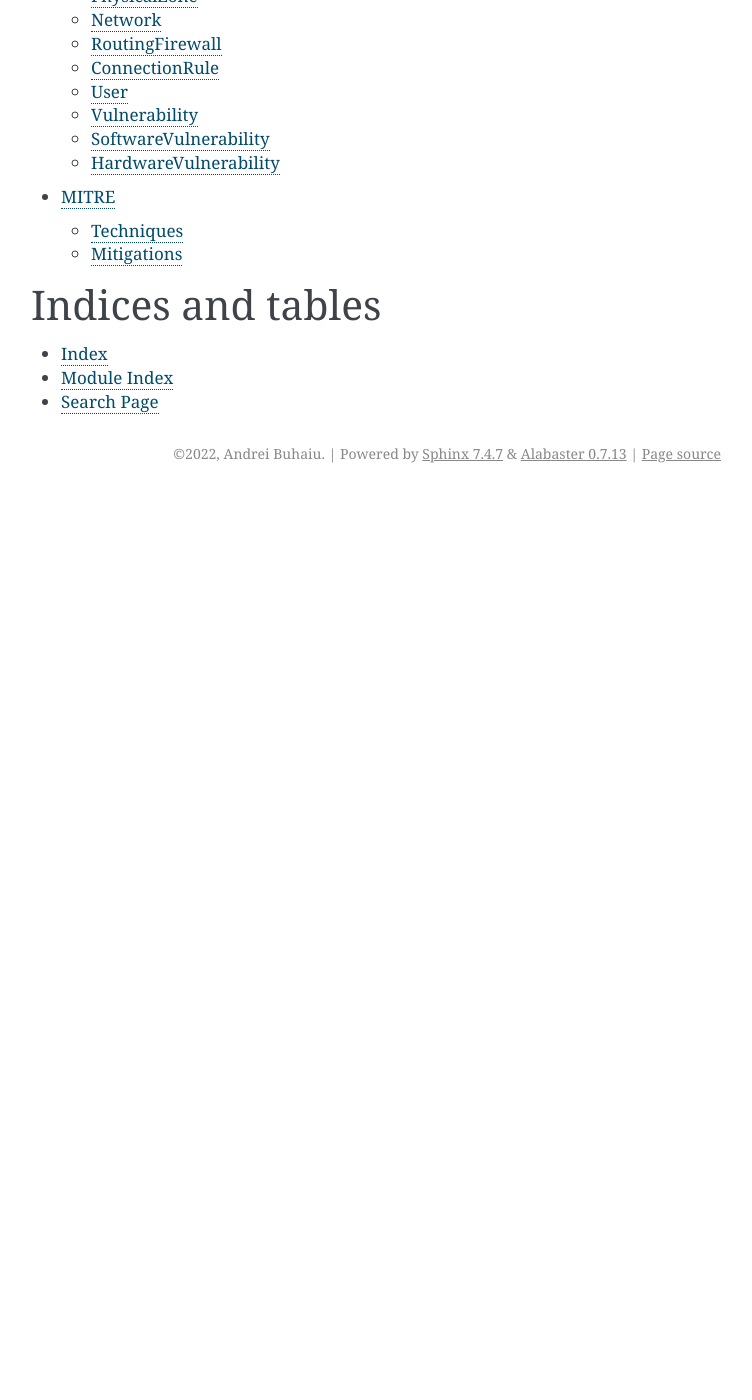
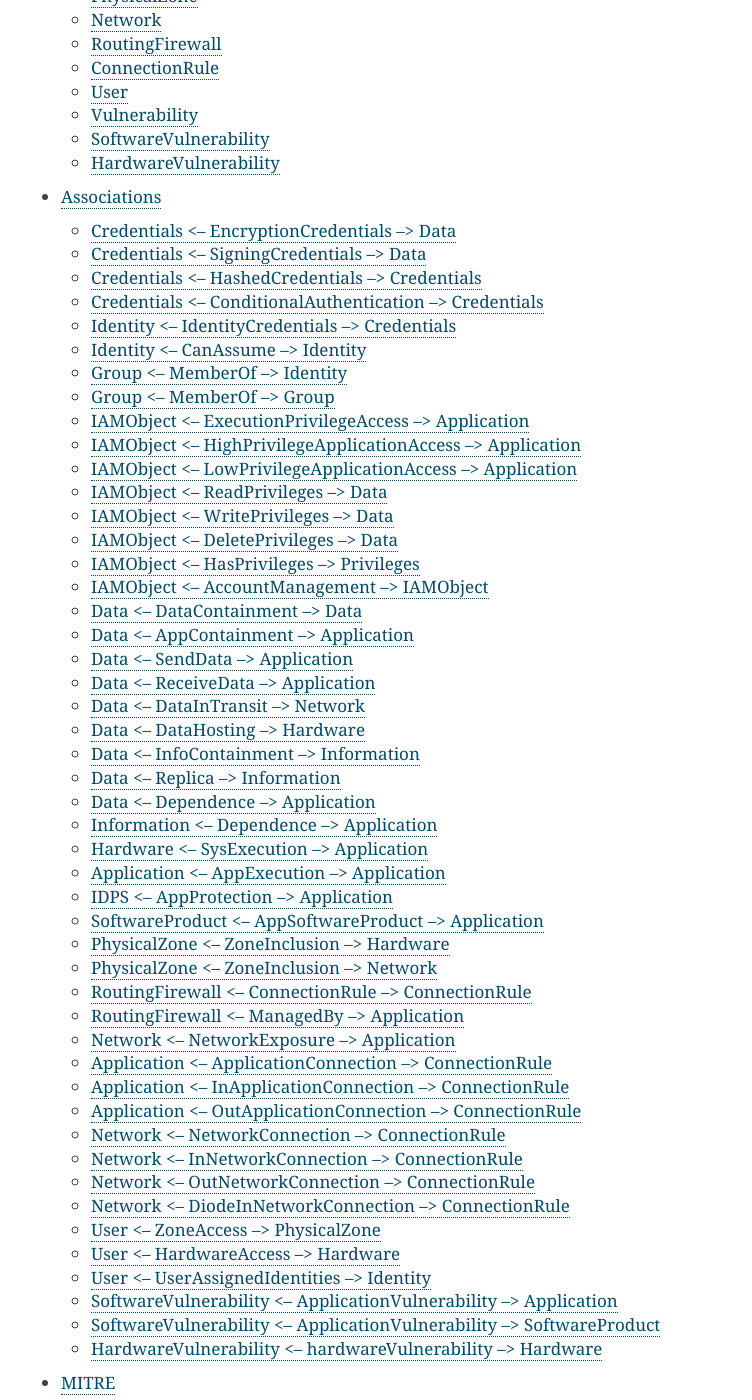
Before and after one commit to mal-lang/coreLang-documentation, a Sphinx documentation site: the page built from source/index.rst, in a window 1280 px wide and 1400 px high, scrolled down 511 px. Shown: the whole window, without its empty margins (389-1141 px from the left). Built offline with Sphinx 7.4.7, drawn with Linux system fonts in a browser that asks for light colours; before the commit the page ends 1004 px from its top, so only the background shows below that.

Commit message:
Multiple changes:
Add coreLang associations.
Add labels to assets, associations, and MITRE mitigations.
Add links to mitre descriptions for MITRE mitigations.

```diff
--- a/source/assets.rst
+++ b/source/assets.rst
@@ -1,9 +1,11 @@
 Assets
-------
+======
 
 .. contents::
    :depth: 2
    :local:
+
+.. _asset_iamobject:
 
 IAMObject
 ^^^^^^^^^
@@ -24,6 +26,8 @@ successfulLockout
 lockout
 """""""
 
+.. _asset_identity:
+
 Identity
 ^^^^^^^^
 assume
@@ -33,10 +37,14 @@ lockoutFromCredentials
 lockout
 """""""
 
+.. _asset_privileges:
+
 Privileges
 ^^^^^^^^^^
 assume
 """"""
+
+.. _asset_group:
 
 Group
 ^^^^^
@@ -44,6 +52,8 @@ assume
 """"""
 lockoutFromMembers
 """"""""""""""""""
+
+.. _asset_credentials:
 
 Credentials
 ^^^^^^^^^^^
@@ -76,6 +86,8 @@ guessCredentialsFromHash
 guessCredentials
 """"""""""""""""
 
+.. _asset_information:
+
 Information
 ^^^^^^^^^^^
 read
@@ -98,6 +110,8 @@ attemptDenyFromReplica
 """"""""""""""""""""""
 attemptExtractFromReplica
 """""""""""""""""""""""""
+
+.. _asset_data:
 
 Data
 ^^^^
@@ -174,6 +188,8 @@ reverseReach
 extract
 """""""
 
+.. _asset_hardware:
+
 Hardware
 ^^^^^^^^
 attemptUseVulnerabilityFromPhysicalAccess
@@ -227,6 +243,8 @@ read
 modify
 """"""
 
+.. _asset_softwareproduct:
+
 SoftwareProduct
 ^^^^^^^^^^^^^^^
 compromiseApplications
@@ -239,6 +257,8 @@ modifyApplications
 """"""""""""""""""
 denyApplications
 """"""""""""""""
+
+.. _asset_application:
 
 Application
 ^^^^^^^^^^^
@@ -379,6 +399,8 @@ denyFromNetworkingAsset
 denyFromLockout
 """""""""""""""
 
+.. _asset_idps:
+
 IDPS
 ^^^^
 bypassEffectiveness
@@ -390,10 +412,14 @@ fullAccess
 deny
 """"
 
+.. _asset_physicalzone:
+
 PhysicalZone
 ^^^^^^^^^^^^
 gainPhysicalAccess
 """"""""""""""""""
+
+.. _asset_network:
 
 Network
 ^^^^^^^
@@ -452,12 +478,16 @@ successfulAdversaryInTheMiddle
 adversaryInTheMiddle
 """"""""""""""""""""
 
+.. _asset_routingfirewall:
+
 RoutingFirewall
 ^^^^^^^^^^^^^^^
 deny
 """"
 fullAccess
 """"""""""
+
+.. _asset_connectionrule:
 
 ConnectionRule
 ^^^^^^^^^^^^^^
@@ -498,6 +528,8 @@ attemptDeny
 deny
 """"
 
+.. _asset_user:
+
 User
 ^^^^
 bypassSecurityAwareness
@@ -545,6 +579,8 @@ exploit
 """""""
 impact
 """"""
+
+.. _asset_softwarevulnerability:
 
 SoftwareVulnerability
 ^^^^^^^^^^^^^^^^^^^^^
@@ -579,6 +615,8 @@ exploitTrivially
 exploitWithEffort
 """""""""""""""""
 
+.. _asset_hardwarevulnerability:
+
 HardwareVulnerability
 ^^^^^^^^^^^^^^^^^^^^^
 physicalAccessAchieved
--- /dev/null
+++ b/source/associations.rst
@@ -0,0 +1,246 @@
+Associations
+============
+
+.. contents::
+   :depth: 2
+   :local:
+
+.. _association_encryptioncredentials:
+
+Credentials <-- EncryptionCredentials --> Data
+^^^^^^^^^^^^^^^^^^^^^^^^^^^^^^^^^^^^^^^^^^^^^^
+
+.. _association_signingcredentials:
+
+Credentials <-- SigningCredentials --> Data
+^^^^^^^^^^^^^^^^^^^^^^^^^^^^^^^^^^^^^^^^^^^
+
+.. _association_hashedcredentials:
+
+Credentials <-- HashedCredentials --> Credentials
+^^^^^^^^^^^^^^^^^^^^^^^^^^^^^^^^^^^^^^^^^^^^^^^^^
+
+.. _association_conditionalauthentication:
+
+Credentials <-- ConditionalAuthentication --> Credentials
+^^^^^^^^^^^^^^^^^^^^^^^^^^^^^^^^^^^^^^^^^^^^^^^^^^^^^^^^^
+
+.. _association_identitycredentials:
+
+Identity <-- IdentityCredentials --> Credentials
+^^^^^^^^^^^^^^^^^^^^^^^^^^^^^^^^^^^^^^^^^^^^^^^^
+
+.. _association_canassume:
+
+Identity <-- CanAssume --> Identity
+^^^^^^^^^^^^^^^^^^^^^^^^^^^^^^^^^^^
+
+.. _association_memberof_identity:
+
+Group <-- MemberOf --> Identity
+^^^^^^^^^^^^^^^^^^^^^^^^^^^^^^^
+
+.. _association_memberof_group:
+
+Group <-- MemberOf --> Group
+^^^^^^^^^^^^^^^^^^^^^^^^^^^^
+
+.. _association_executionprivilegeaccess:
+
+IAMObject <-- ExecutionPrivilegeAccess --> Application
+^^^^^^^^^^^^^^^^^^^^^^^^^^^^^^^^^^^^^^^^^^^^^^^^^^^^^^
+
+.. _association_highprivilegeapplicationaccess:
+
+IAMObject <-- HighPrivilegeApplicationAccess --> Application
+^^^^^^^^^^^^^^^^^^^^^^^^^^^^^^^^^^^^^^^^^^^^^^^^^^^^^^^^^^^^
+
+.. _association_lowprivilegeapplicationaccess:
+
+IAMObject <-- LowPrivilegeApplicationAccess --> Application
+^^^^^^^^^^^^^^^^^^^^^^^^^^^^^^^^^^^^^^^^^^^^^^^^^^^^^^^^^^^
+
+.. _association_readprivileges:
+
+IAMObject <-- ReadPrivileges --> Data
+^^^^^^^^^^^^^^^^^^^^^^^^^^^^^^^^^^^^^
+
+.. _association_writeprivileges:
+
+IAMObject <-- WritePrivileges --> Data
+^^^^^^^^^^^^^^^^^^^^^^^^^^^^^^^^^^^^^^
+
+.. _association_deleteprivileges:
+
+IAMObject <-- DeletePrivileges --> Data
+^^^^^^^^^^^^^^^^^^^^^^^^^^^^^^^^^^^^^^^
+
+.. _association_hasprivileges:
+
+IAMObject <-- HasPrivileges --> Privileges
+^^^^^^^^^^^^^^^^^^^^^^^^^^^^^^^^^^^^^^^^^^
+
+.. _association_accountmanagement:
+
+IAMObject <-- AccountManagement --> IAMObject
+^^^^^^^^^^^^^^^^^^^^^^^^^^^^^^^^^^^^^^^^^^^^^
+
+.. _association_datacontainment:
+
+Data <-- DataContainment --> Data
+^^^^^^^^^^^^^^^^^^^^^^^^^^^^^^^^^
+
+.. _association_appcontainment:
+
+Data <-- AppContainment --> Application
+^^^^^^^^^^^^^^^^^^^^^^^^^^^^^^^^^^^^^^^
+
+.. _association_senddata:
+
+Data <-- SendData --> Application
+^^^^^^^^^^^^^^^^^^^^^^^^^^^^^^^^^
+
+.. _association_receivedata:
+
+Data <-- ReceiveData --> Application
+^^^^^^^^^^^^^^^^^^^^^^^^^^^^^^^^^^^^
+
+.. _association_dataintransit:
+
+Data <-- DataInTransit --> Network
+^^^^^^^^^^^^^^^^^^^^^^^^^^^^^^^^^^
+
+.. _association_datahosting:
+
+Data <-- DataHosting --> Hardware
+^^^^^^^^^^^^^^^^^^^^^^^^^^^^^^^^^
+
+.. _association_infocontainment:
+
+Data <-- InfoContainment --> Information
+^^^^^^^^^^^^^^^^^^^^^^^^^^^^^^^^^^^^^^^^
+
+.. _association_replica:
+
+Data <-- Replica --> Information
+^^^^^^^^^^^^^^^^^^^^^^^^^^^^^^^^
+
+.. _association_data_dependence:
+
+Data <-- Dependence --> Application
+^^^^^^^^^^^^^^^^^^^^^^^^^^^^^^^^^^^
+
+.. _association_information_dependence:
+
+Information <-- Dependence --> Application
+^^^^^^^^^^^^^^^^^^^^^^^^^^^^^^^^^^^^^^^^^^
+
+.. _association_sysexecution:
+
+Hardware <-- SysExecution --> Application
+^^^^^^^^^^^^^^^^^^^^^^^^^^^^^^^^^^^^^^^^^
+
+.. _association_appexecution:
+
+Application <-- AppExecution --> Application
+^^^^^^^^^^^^^^^^^^^^^^^^^^^^^^^^^^^^^^^^^^^^
+
+.. _association_appprotection:
+
+IDPS <-- AppProtection --> Application
+^^^^^^^^^^^^^^^^^^^^^^^^^^^^^^^^^^^^^^
+
+.. _association_appsoftwareproduct:
+
+SoftwareProduct <-- AppSoftwareProduct --> Application
+^^^^^^^^^^^^^^^^^^^^^^^^^^^^^^^^^^^^^^^^^^^^^^^^^^^^^^
+
+.. _association_zoneinclusion_hardware:
+
+PhysicalZone <-- ZoneInclusion --> Hardware
+^^^^^^^^^^^^^^^^^^^^^^^^^^^^^^^^^^^^^^^^^^^
+
+.. _association_zoneinclusion_network:
+
+PhysicalZone <-- ZoneInclusion --> Network
+^^^^^^^^^^^^^^^^^^^^^^^^^^^^^^^^^^^^^^^^^^
+
+.. _association_connectionrule:
+
+RoutingFirewall <-- ConnectionRule --> ConnectionRule
+^^^^^^^^^^^^^^^^^^^^^^^^^^^^^^^^^^^^^^^^^^^^^^^^^^^^^
+
+.. _association_managedby:
+
+RoutingFirewall <-- ManagedBy --> Application
+^^^^^^^^^^^^^^^^^^^^^^^^^^^^^^^^^^^^^^^^^^^^^
+
+.. _association_networkexposure:
+
+Network <-- NetworkExposure --> Application
+^^^^^^^^^^^^^^^^^^^^^^^^^^^^^^^^^^^^^^^^^^^
+
+.. _association_applicationconnection:
+
+Application <-- ApplicationConnection --> ConnectionRule
+^^^^^^^^^^^^^^^^^^^^^^^^^^^^^^^^^^^^^^^^^^^^^^^^^^^^^^^^
+
+.. _association_inapplicationconnection:
+
+Application <-- InApplicationConnection --> ConnectionRule
+^^^^^^^^^^^^^^^^^^^^^^^^^^^^^^^^^^^^^^^^^^^^^^^^^^^^^^^^^^
+
+.. _association_outapplicationconnection:
+
+Application <-- OutApplicationConnection --> ConnectionRule
+^^^^^^^^^^^^^^^^^^^^^^^^^^^^^^^^^^^^^^^^^^^^^^^^^^^^^^^^^^^
+
+.. _association_networkconnection:
+
+Network <-- NetworkConnection --> ConnectionRule
+^^^^^^^^^^^^^^^^^^^^^^^^^^^^^^^^^^^^^^^^^^^^^^^^
+
+.. _association_innetworkconnection:
+
+Network <-- InNetworkConnection --> ConnectionRule
+^^^^^^^^^^^^^^^^^^^^^^^^^^^^^^^^^^^^^^^^^^^^^^^^^^
+
+.. _association_outnetworkconnection:
+
+Network <-- OutNetworkConnection --> ConnectionRule
+^^^^^^^^^^^^^^^^^^^^^^^^^^^^^^^^^^^^^^^^^^^^^^^^^^^
+
+.. _association_dionenetworkconnection:
+
+Network <-- DiodeInNetworkConnection --> ConnectionRule
+^^^^^^^^^^^^^^^^^^^^^^^^^^^^^^^^^^^^^^^^^^^^^^^^^^^^^^^
+
+.. _association_zoneaccess:
+
+User <-- ZoneAccess --> PhysicalZone
+^^^^^^^^^^^^^^^^^^^^^^^^^^^^^^^^^^^^
+
+.. _association_hardwareaccess:
+
+User <-- HardwareAccess --> Hardware
+^^^^^^^^^^^^^^^^^^^^^^^^^^^^^^^^^^^^
+
+.. _association_userassignedindentities:
+
+User <-- UserAssignedIdentities --> Identity
+^^^^^^^^^^^^^^^^^^^^^^^^^^^^^^^^^^^^^^^^^^^^
+
+.. _association_applicationvulnerability_application:
+
+SoftwareVulnerability <-- ApplicationVulnerability --> Application
+^^^^^^^^^^^^^^^^^^^^^^^^^^^^^^^^^^^^^^^^^^^^^^^^^^^^^^^^^^^^^^^^^^
+
+.. _association_applicationvulnerability_softwareproduct:
+
+SoftwareVulnerability <-- ApplicationVulnerability --> SoftwareProduct
+^^^^^^^^^^^^^^^^^^^^^^^^^^^^^^^^^^^^^^^^^^^^^^^^^^^^^^^^^^^^^^^^^^^^^^
+
+.. _association_hardwarevulnerability:
+
+HardwareVulnerability <-- hardwareVulnerability --> Hardware
+^^^^^^^^^^^^^^^^^^^^^^^^^^^^^^^^^^^^^^^^^^^^^^^^^^^^^^^^^^^^
--- a/source/index.rst
+++ b/source/index.rst
@@ -11,6 +11,7 @@ Welcome to coreLang's documentation!
    :caption: Contents:
 
    assets
+   associations
    mitre/mitre
 
 
--- a/source/mitre/mitigations.rst
+++ b/source/mitre/mitigations.rst
@@ -1,135 +1,313 @@
 Mitigations
------------------
+-----------
 
 .. contents::
     :depth: 2
     :local:
 
+.. _mit_account_use_policies:
+
 M1036 	Account Use Policies
 ^^^^^^^^^^^^^^^^^^^^^^^^^^^^
+
+`Mitre Description <https://attack.mitre.org/mitigations/M1036/>`__
+
+.. _mit_active_directory_configuration:
 
 M1015 	Active Directory Configuration
 ^^^^^^^^^^^^^^^^^^^^^^^^^^^^^^^^^^^^^^
 
+`Mitre Description <https://attack.mitre.org/mitigations/M1015/>`__
+
+.. _mit_antivirus_antimalware:
+
 M1049 	Antivirus/Antimalware
 ^^^^^^^^^^^^^^^^^^^^^^^^^^^^^
+
+`Mitre Description <https://attack.mitre.org/mitigations/M1049/>`__
+
+.. _mit_application_developer_guidance:
 
 M1013 	Application Developer Guidance
 ^^^^^^^^^^^^^^^^^^^^^^^^^^^^^^^^^^^^^^
 
+`Mitre Description <https://attack.mitre.org/mitigations/M1013/>`__
+
+.. _mit_application_isolation_and_sanboxing:
+
 M1048 	Application Isolation and Sandboxing
 ^^^^^^^^^^^^^^^^^^^^^^^^^^^^^^^^^^^^^^^^^^^^
+
+`Mitre Description <https://attack.mitre.org/mitigations/M1048/>`__
+
+.. _mit_audit:
 
 M1047 	Audit
 ^^^^^^^^^^^^^
 
+`Mitre Description <https://attack.mitre.org/mitigations/M1047/>`__
+
+.. _mit_behavior_prevention_on_endpoint:
+
 M1040 	Behavior Prevention on Endpoint
 ^^^^^^^^^^^^^^^^^^^^^^^^^^^^^^^^^^^^^^^
+
+`Mitre Description <https://attack.mitre.org/mitigations/M1040/>`__
+
+.. _mit_boot_integrity:
 
 M1046 	Boot Integrity
 ^^^^^^^^^^^^^^^^^^^^^^
 
+`Mitre Description <https://attack.mitre.org/mitigations/M1046/>`__
+
+.. _mit_code_signing:
+
 M1045 	Code Signing
 ^^^^^^^^^^^^^^^^^^^^
+
+`Mitre Description <https://attack.mitre.org/mitigations/M1045/>`__
+
+.. _mit_credential_access_protection:
 
 M1043 	Credential Access Protection
 ^^^^^^^^^^^^^^^^^^^^^^^^^^^^^^^^^^^^
 
+`Mitre Description <https://attack.mitre.org/mitigations/M1043/>`__
+
+.. _mit_data_backup:
+
 M1053 	Data Backup
 ^^^^^^^^^^^^^^^^^^^
+
+`Mitre Description <https://attack.mitre.org/mitigations/M1053/>`__
+
+.. _mit_data_loss_prevention:
 
 M1057 	Data Loss Prevention
 ^^^^^^^^^^^^^^^^^^^^^^^^^^^^
 
+`Mitre Description <https://attack.mitre.org/mitigations/M1057/>`__
+
+.. _mit_disable_or_remove_feature_or_program:
+
 M1042 	Disable or Remove Feature or Program
 ^^^^^^^^^^^^^^^^^^^^^^^^^^^^^^^^^^^^^^^^^^^^
+
+`Mitre Description <https://attack.mitre.org/mitigations/M1042/>`__
+
+.. _mit_do_not_mitigate:
 
 M1055 	Do Not Mitigate
 ^^^^^^^^^^^^^^^^^^^^^^^
 
+`Mitre Description <https://attack.mitre.org/mitigations/M1055/>`__
+
+.. _mit_encrypt_sensitive_information:
+
 M1041 	Encrypt Sensitive Information
 ^^^^^^^^^^^^^^^^^^^^^^^^^^^^^^^^^^^^^
+
+`Mitre Description <https://attack.mitre.org/mitigations/M1041/>`__
+
+.. _mit_environment_variable_permissions:
 
 M1039 	Environment Variable Permissions
 ^^^^^^^^^^^^^^^^^^^^^^^^^^^^^^^^^^^^^^^^
 
+`Mitre Description <https://attack.mitre.org/mitigations/M1039/>`__
+
+This is just a more specific application of
+:ref:`mit_restrict_file_and_directory_permissions`. If the environment
+variables can be used to hijack the execution of an :ref:`asset_application`
+the :ref:`asset_data` representing them can be defined as a :ref:`dependence
+<association_data_dependence>` for it.
+
+.. _mit_execution_prevention:
+
 M1038 	Execution Prevention
 ^^^^^^^^^^^^^^^^^^^^^^^^^^^^
+
+`Mitre Description <https://attack.mitre.org/mitigations/M1038/>`__
+
+.. _mit_exploit_protection:
 
 M1050 	Exploit Protection
 ^^^^^^^^^^^^^^^^^^^^^^^^^^
 
+`Mitre Description <https://attack.mitre.org/mitigations/M1050/>`__
+
+.. _mit_filter_network_traffic:
+
 M1037 	Filter Network Traffic
 ^^^^^^^^^^^^^^^^^^^^^^^^^^^^^^
+
+`Mitre Description <https://attack.mitre.org/mitigations/M1037/>`__
+
+.. _mit_limit_access_to_resource_over_network:
 
 M1035 	Limit Access to Resource Over Network
 ^^^^^^^^^^^^^^^^^^^^^^^^^^^^^^^^^^^^^^^^^^^^^
 
+`Mitre Description <https://attack.mitre.org/mitigations/M1035/>`__
+
+.. _mit_limit_hardware_installation:
+
 M1034 	Limit Hardware Installation
 ^^^^^^^^^^^^^^^^^^^^^^^^^^^^^^^^^^^
+
+`Mitre Description <https://attack.mitre.org/mitigations/M1034/>`__
+
+.. _mit_limit_software_installation:
 
 M1033 	Limit Software Installation
 ^^^^^^^^^^^^^^^^^^^^^^^^^^^^^^^^^^^
 
+`Mitre Description <https://attack.mitre.org/mitigations/M1033/>`__
+
+.. _mit_multi_factor_authentication:
+
 M1032 	Multi-factor Authentication
 ^^^^^^^^^^^^^^^^^^^^^^^^^^^^^^^^^^^
+
+`Mitre Description <https://attack.mitre.org/mitigations/M1032/>`__
+
+.. _mit_network_intrusion_prevention:
 
 M1031 	Network Intrusion Prevention
 ^^^^^^^^^^^^^^^^^^^^^^^^^^^^^^^^^^^^
 
+`Mitre Description <https://attack.mitre.org/mitigations/M1031/>`__
+
+.. _mit_network_segmentation:
+
 M1030 	Network Segmentation
 ^^^^^^^^^^^^^^^^^^^^^^^^^^^^
+
+`Mitre Description <https://attack.mitre.org/mitigations/M1030/>`__
+
+.. _mit_operating_system_configuration:
 
 M1028 	Operating System Configuration
 ^^^^^^^^^^^^^^^^^^^^^^^^^^^^^^^^^^^^^^
 
+`Mitre Description <https://attack.mitre.org/mitigations/M1028/>`__
+
+.. _mit_password_policies:
+
 M1027 	Password Policies
 ^^^^^^^^^^^^^^^^^^^^^^^^^
+
+`Mitre Description <https://attack.mitre.org/mitigations/M1027/>`__
+
+.. _mit_pre_compromise:
 
 M1056 	Pre-compromise
 ^^^^^^^^^^^^^^^^^^^^^^
 
+`Mitre Description <https://attack.mitre.org/mitigations/M1056/>`__
+
+.. _mit_privileged_account_management:
+
 M1026 	Privileged Account Management
 ^^^^^^^^^^^^^^^^^^^^^^^^^^^^^^^^^^^^^
+
+`Mitre Description <https://attack.mitre.org/mitigations/M1026/>`__
+
+.. _mit_privileged_process_integrity:
 
 M1025 	Privileged Process Integrity
 ^^^^^^^^^^^^^^^^^^^^^^^^^^^^^^^^^^^^
 
+`Mitre Description <https://attack.mitre.org/mitigations/M1025/>`__
+
+.. _mit_remote_data_storage:
+
 M1029 	Remote Data Storage
 ^^^^^^^^^^^^^^^^^^^^^^^^^^^
+
+`Mitre Description <https://attack.mitre.org/mitigations/M1029/>`__
+
+.. _mit_restrict_file_and_directory_permissions:
 
 M1022 	Restrict File and Directory Permissions
 ^^^^^^^^^^^^^^^^^^^^^^^^^^^^^^^^^^^^^^^^^^^^^^^
 
+`Mitre Description <https://attack.mitre.org/mitigations/M1022/>`__
+
+.. _mit_restrict_library_loading:
+
 M1044 	Restrict Library Loading
 ^^^^^^^^^^^^^^^^^^^^^^^^^^^^^^^^
+
+`Mitre Description <https://attack.mitre.org/mitigations/M1044/>`__
+
+.. _mit_restrict_registry_permissions:
 
 M1024 	Restrict Registry Permissions
 ^^^^^^^^^^^^^^^^^^^^^^^^^^^^^^^^^^^^^
 
+`Mitre Description <https://attack.mitre.org/mitigations/M1024/>`__
+
+.. _mit_restrict_web_based_content:
+
 M1021 	Restrict Web-Based Content
 ^^^^^^^^^^^^^^^^^^^^^^^^^^^^^^^^^^
+
+`Mitre Description <https://attack.mitre.org/mitigations/M1021/>`__
+
+.. _mit_software_configuration:
 
 M1054 	Software Configuration
 ^^^^^^^^^^^^^^^^^^^^^^^^^^^^^^
 
+`Mitre Description <https://attack.mitre.org/mitigations/M1054/>`__
+
+.. _mit_ssl_tls_inspection:
+
 M1020 	SSL/TLS Inspection
 ^^^^^^^^^^^^^^^^^^^^^^^^^^
+
+`Mitre Description <https://attack.mitre.org/mitigations/M1020/>`__
+
+.. _mit_threat_intelligence_program:
 
 M1019 	Threat Intelligence Program
 ^^^^^^^^^^^^^^^^^^^^^^^^^^^^^^^^^^^
 
+`Mitre Description <https://attack.mitre.org/mitigations/M1019/>`__
+
+.. _mit_update_software:
+
 M1051 	Update Software
 ^^^^^^^^^^^^^^^^^^^^^^^
+
+`Mitre Description <https://attack.mitre.org/mitigations/M1051/>`__
+
+.. _mit_user_account_control:
 
 M1052 	User Account Control
 ^^^^^^^^^^^^^^^^^^^^^^^^^^^^
 
+`Mitre Description <https://attack.mitre.org/mitigations/M1052/>`__
+
+.. _mit_user_account_management:
+
 M1018 	User Account Management
 ^^^^^^^^^^^^^^^^^^^^^^^^^^^^^^^
+
+`Mitre Description <https://attack.mitre.org/mitigations/M1018/>`__
+
+.. _mit_user_training:
 
 M1017 	User Training
 ^^^^^^^^^^^^^^^^^^^^^
 
+`Mitre Description <https://attack.mitre.org/mitigations/M1017/>`__
+
+.. _mit_vulnerability_scanning:
+
 M1016 	Vulnerability Scanning
 ^^^^^^^^^^^^^^^^^^^^^^^^^^^^^^
+
+`Mitre Description <https://attack.mitre.org/mitigations/M1016/>`__
--- a/source/mitre/mitre.rst
+++ b/source/mitre/mitre.rst
@@ -1,5 +1,5 @@
 MITRE
-===============
+=====
 
 .. toctree::
    :maxdepth: 2
--- a/source/mitre/techniques.rst
+++ b/source/mitre/techniques.rst
@@ -1,2 +1,2 @@
 Techniques
------------------
+----------
```
Also changed, not shown: other parts of source/assets.rst (+2 -0 lines).
